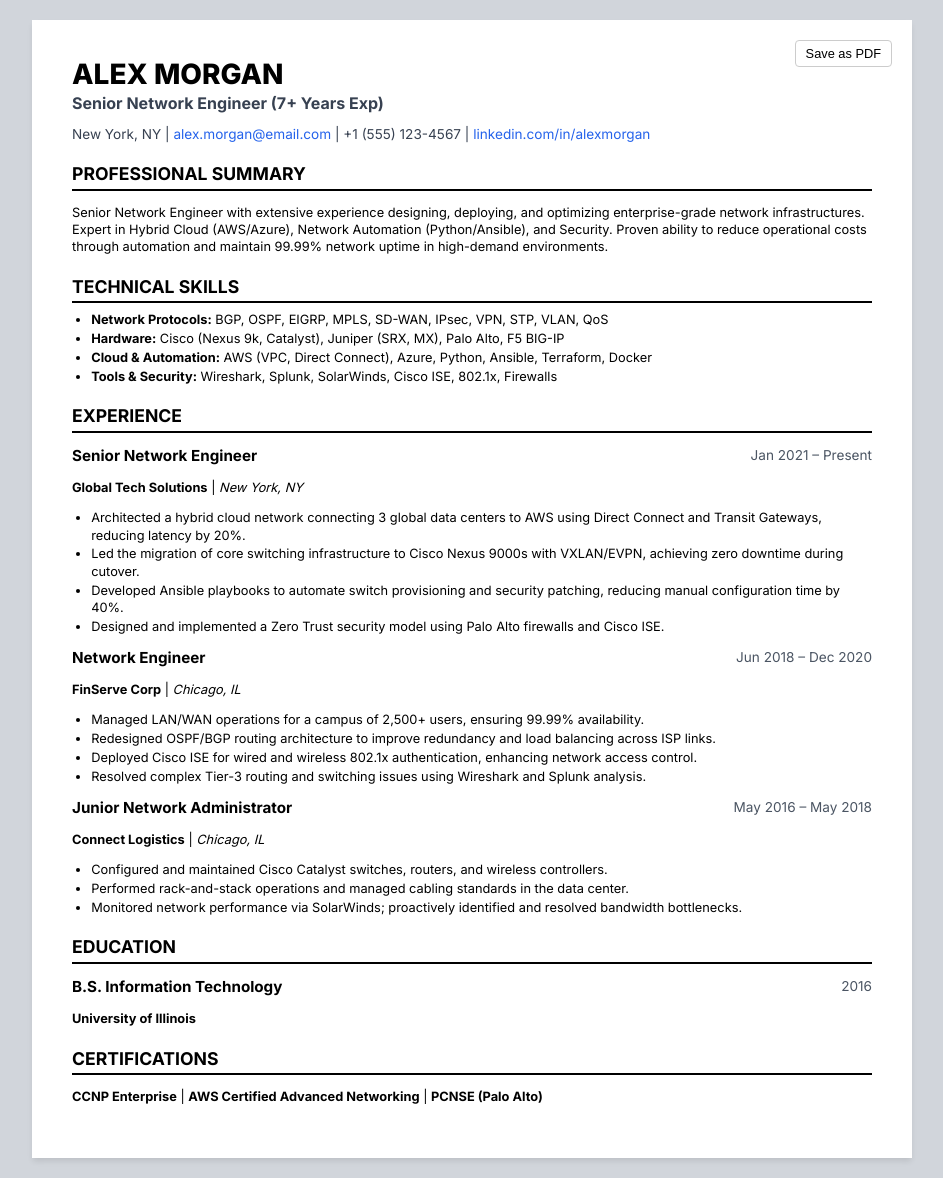
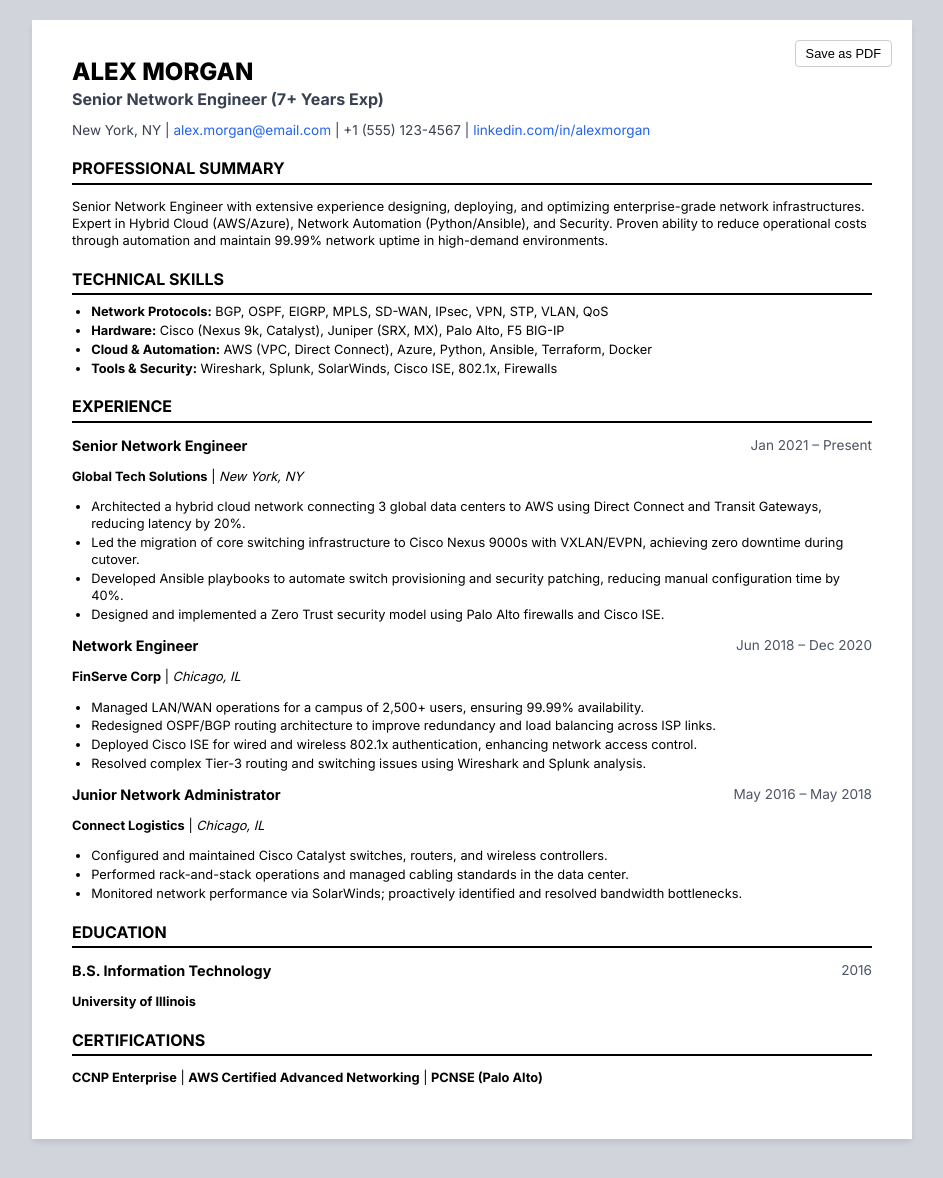
Before and after one commit to ravirajh/cv, a Jekyll site: the page built from resume.md, in a window 1280 px wide. Shown: the whole page, without its empty margins (168-1111 px from the left). Built offline with Jekyll 4.4.1, drawn with Linux system fonts in a browser that asks for light colours.

Commit message:
Adjust typography sizes for headings
Reduced font sizes for h1, h2, and h3 elements.

```diff
--- a/_layouts/default.html
+++ b/_layouts/default.html
@@ -42,7 +42,7 @@
 
         /* Compact Typography */
         h1 {
-            font-size: 1.75rem; /* Reduced from 2.25 */
+            font-size: 1.5rem; /* Reduced from 2.25 */
             font-weight: 800;
             margin: 0;
             text-transform: uppercase;
@@ -59,7 +59,7 @@
         }
 
         h2 {
-            font-size: 1.1rem;
+            font-size: 1.0rem;
             font-weight: 700;
             text-transform: uppercase;
             border-bottom: 2px solid #000;
@@ -70,7 +70,7 @@
         }
 
         h3 {
-            font-size: 0.95rem;
+            font-size: 0.9rem;
             font-weight: 700;
             margin-bottom: 0;
             margin-top: 0.8rem;
```
